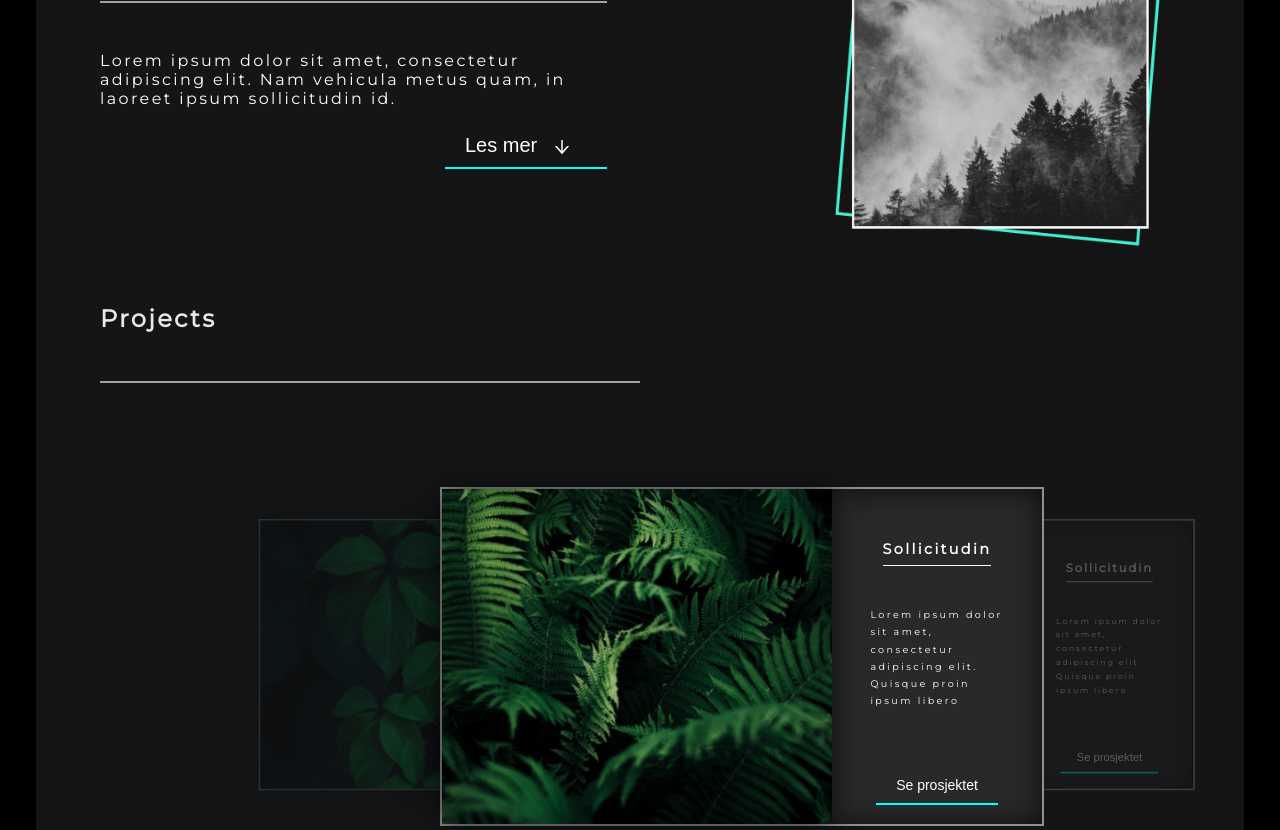
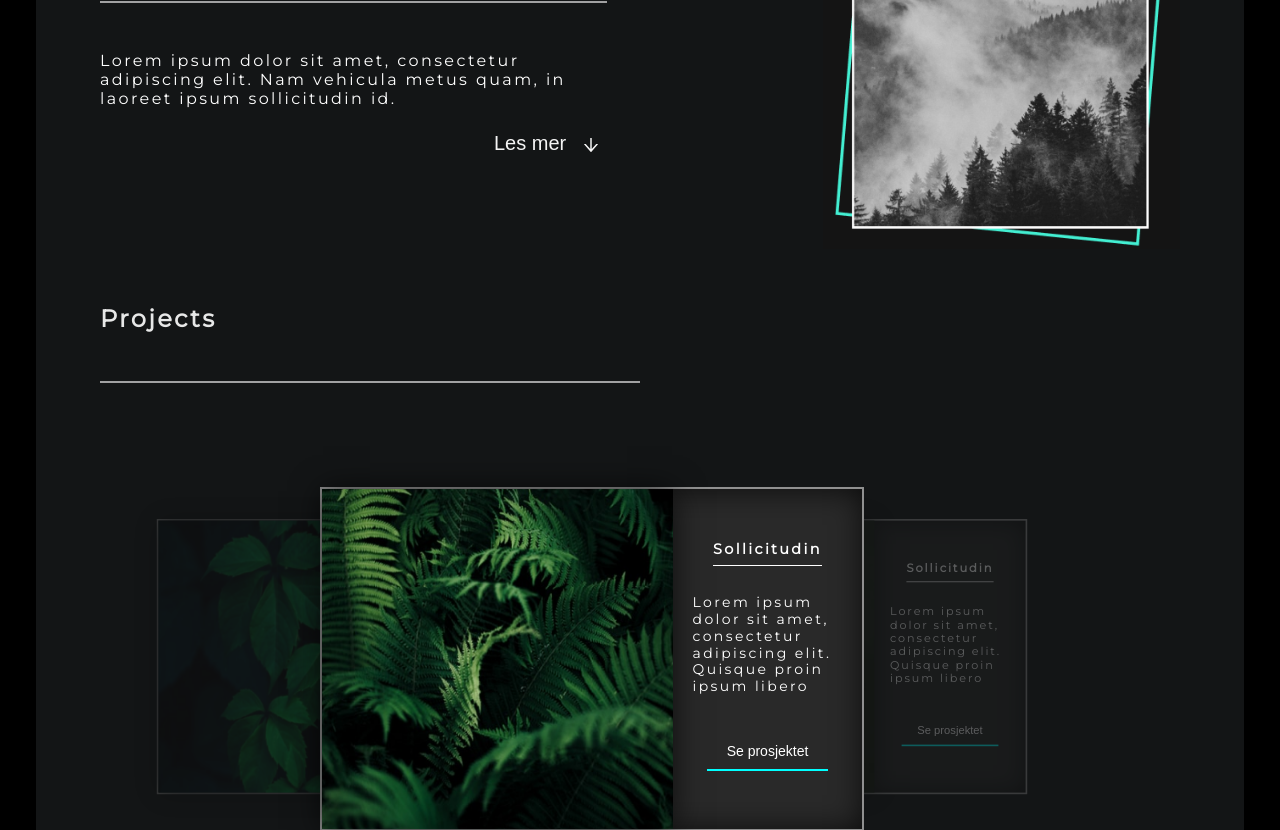
Before and after one commit to Sondre94/Portfolio, a React (Create React App) app: page / in a window 1280 px wide. Shown: the part 280-1110 px from the top of the page. Built offline with nearby package versions, Linux system fonts and the light colour scheme.

Commit message:
updated some styling

```diff
--- a/src/index.css
+++ b/src/index.css
@@ -10,7 +10,8 @@ body {
 
 .icon {
   vertical-align: middle;
-  padding: 0 15px;
+  padding: 10px 0px;
+  margin-left: 15px;
 }
 
 .about-img {
--- a/src/styles/carousel.css
+++ b/src/styles/carousel.css
@@ -19,18 +19,18 @@ input[type="radio"] {
   display: flex;
   justify-content: center;
   padding-top: 80px;
+  padding-bottom: 400px;
 }
 
 .cards {
-  width: 50vh;
-  height: 40vh;
+  width: 80vh;
   margin-bottom: 20px;
 }
 
 .card-img {
   display: flex;
-  width: 600px;
-  height: 335px;
+  width: 540px;
+  height: 340px;
   border: 2px solid rgb(144, 144, 144);
 
   background: #292929;
@@ -45,9 +45,9 @@ input[type="radio"] {
   align-items: center;
 }
 .project-textarea p {
-  line-height: 1.8em;
-  font-size: 0.6em;
-  padding: 1.7em 4em 2.5em;
+  line-height: 1.2em;
+  font-size: 14px;
+  width: 150px;
 }
 
 .project-textarea h3 {
@@ -74,7 +74,7 @@ input[type="radio"] {
 #item-1:checked ~ .cards #card-2,
 #item-2:checked ~ .cards #card-3,
 #item-3:checked ~ .cards #card-1 {
-  transform: translatex(35%) scale(0.8);
+  transform: translatex(40%) scale(0.8);
   opacity: 0.3;
   z-index: 0;
 }
--- a/src/styles/styles.js
+++ b/src/styles/styles.js
@@ -80,19 +80,24 @@ const InteresserSection = styled.div`
 const AboutSection = styled.div`
   display: flex;
   padding-top: 100px;
-  padding-right: 50px;
+  padding-right: 20px;
   padding-bottom: 100px;
 `;
 
 //button
 const StyledButton = styled.button`
+  font-size: 20px;
+  padding-bottom: 2px;
+  transition: 0.3s ease-in;
   background: transparent;
   border: none;
-  border-bottom: 2px solid cyan;
-  color: rgba(255, 255, 255);
+  color: whitesmoke;
   float: right;
-  font-size: 20px;
-  padding: 10px 20px;
+
+  &:hover {
+    box-shadow: inset 0 -2px 0 aqua;
+    transition: 0.3s ease-in-out;
+  }
 `;
 
 const StyledProjectCardButton = styled.button`
```
